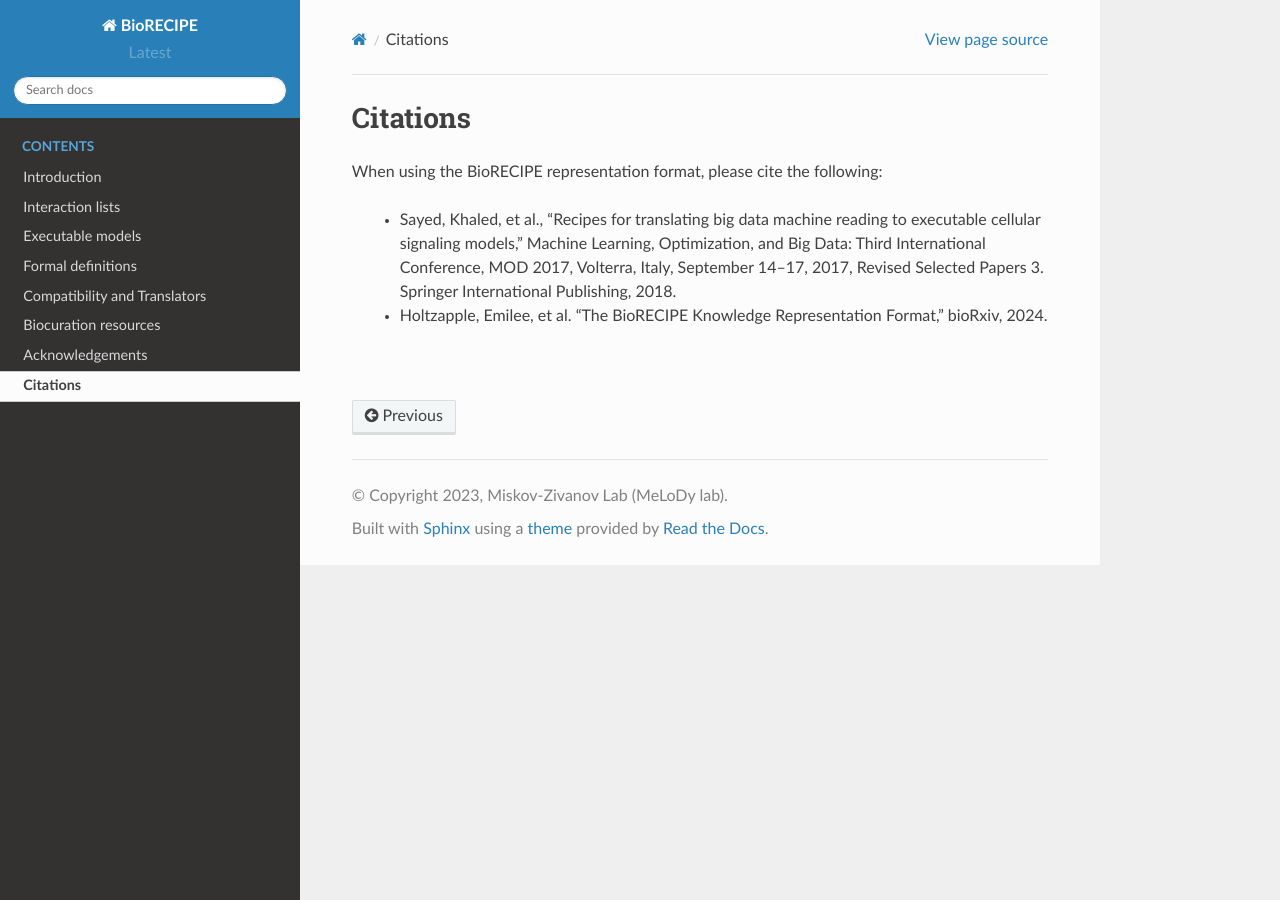
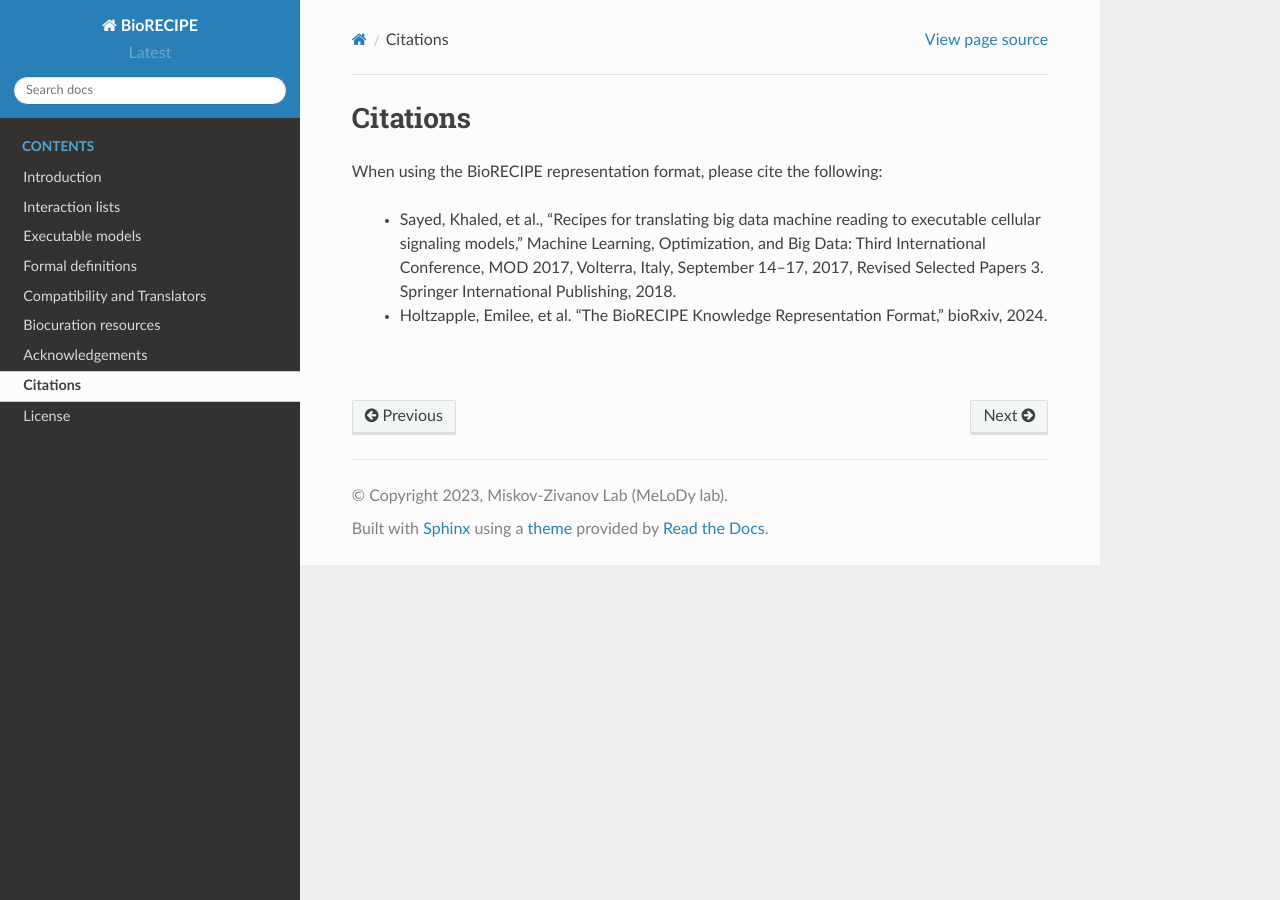
Before and after one commit to pitt-miskov-zivanov-lab/BioRECIPE, a Sphinx documentation site: the page built from docs/citations.rst, in a window 1280 px wide. Built offline with Sphinx 7.4.7 and the Read the Docs theme 2.0.0, drawn with Linux system fonts in a browser that asks for light colours; pages that are not in the unit, such as notebooks, are missing from menus.

Commit message:
Update index.rst

```diff
--- a/docs/index.rst
+++ b/docs/index.rst
@@ -19,4 +19,4 @@ Welcome to BioRECIPE's documentation!
    bio_curation
    acknowledgements
    citations
-   Legal
+   license_and_copyright
```
